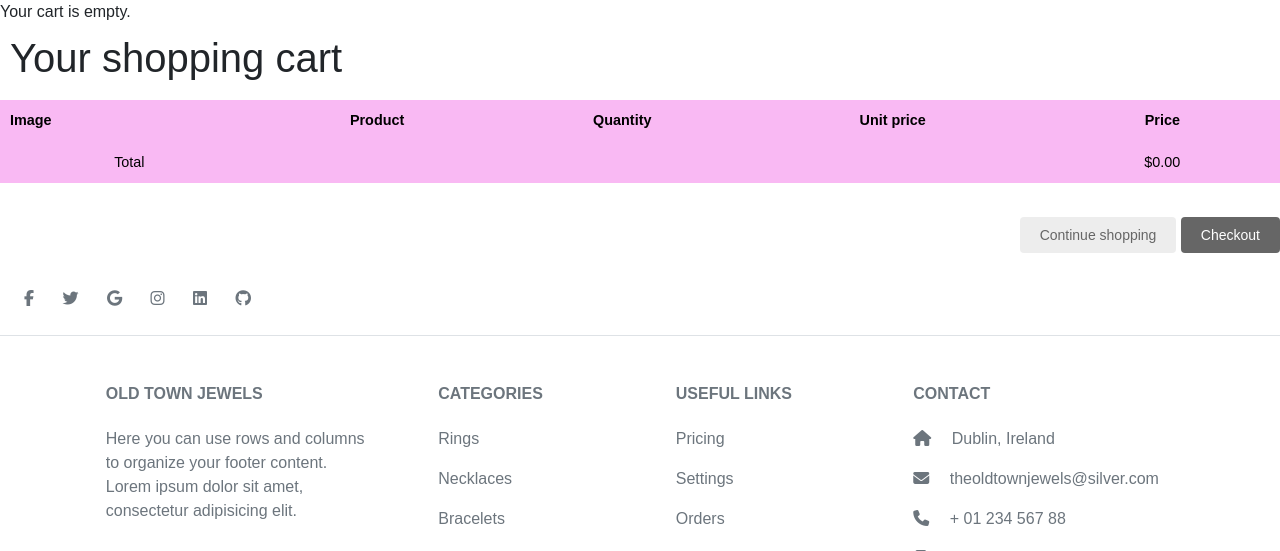
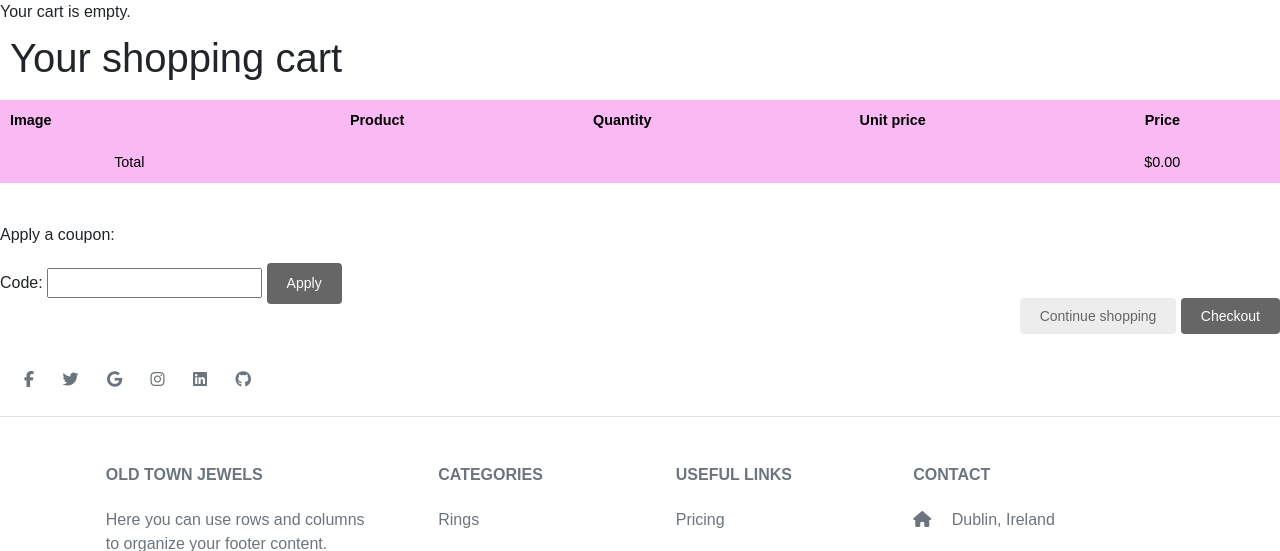
Before and after one commit to Code-Institute-Submissions/old-town-jewels, a Django app: page /cart/ in a window 1280 px wide. Shown: the part 74-625 px from the top of the page. Run offline with Django 4.2, Linux system fonts and the light colour scheme; a user stored in the database is signed in; parts of the project's set-up code (start-up, migrations or seed data) failed here and were passed over; some libraries are stand-ins or nearby versions; some web fonts are replaced.

Commit message:
add a form to apply coupon to html

```diff
--- a/myshop/cart/templates/cart/detail.html
+++ b/myshop/cart/templates/cart/detail.html
@@ -75,6 +75,12 @@ Your shopping cart
 
   </tbody>
 </table>
+<p>Apply a coupon:</p>
+<form action="{% url 'coupons:apply' %}" method="post">
+  {{ coupon_apply_form }}
+  <input type="submit" value="Apply">
+  {% csrf_token %}
+</form>
 <p class="text-right">
   <a href="{% url 'shop:product_list' %}" class="button
     light">Continue shopping</a>
```
